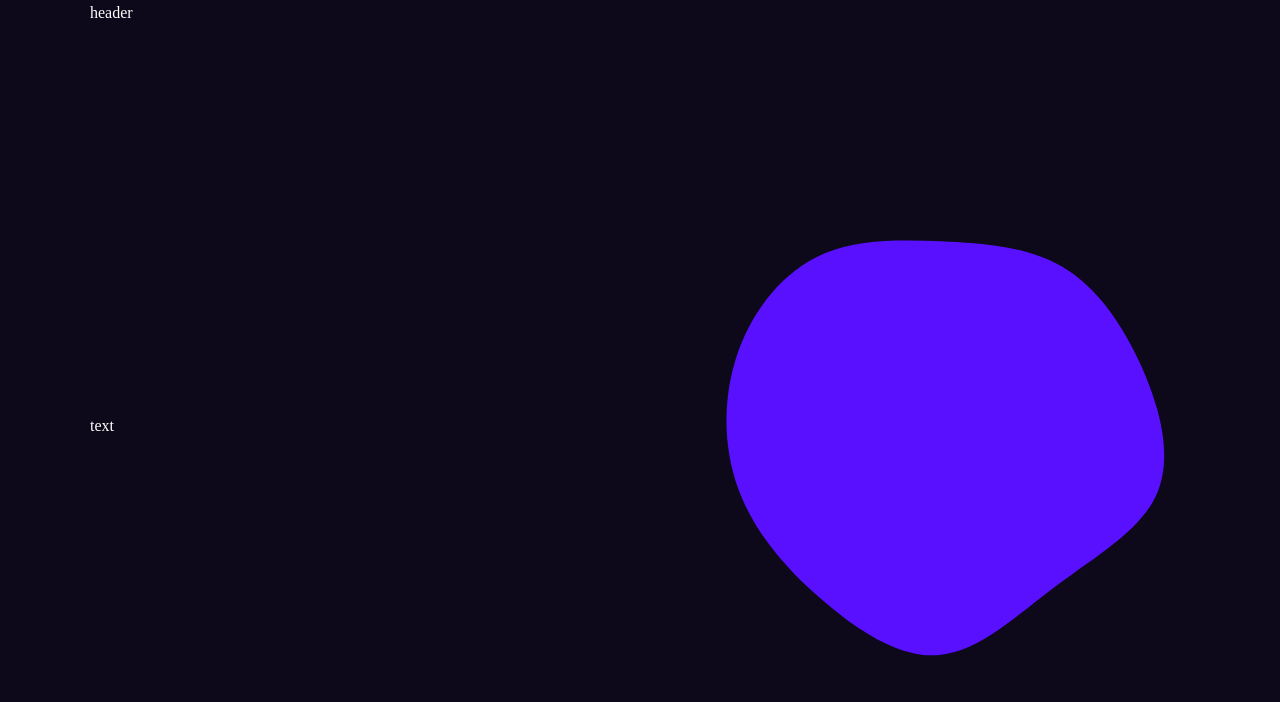
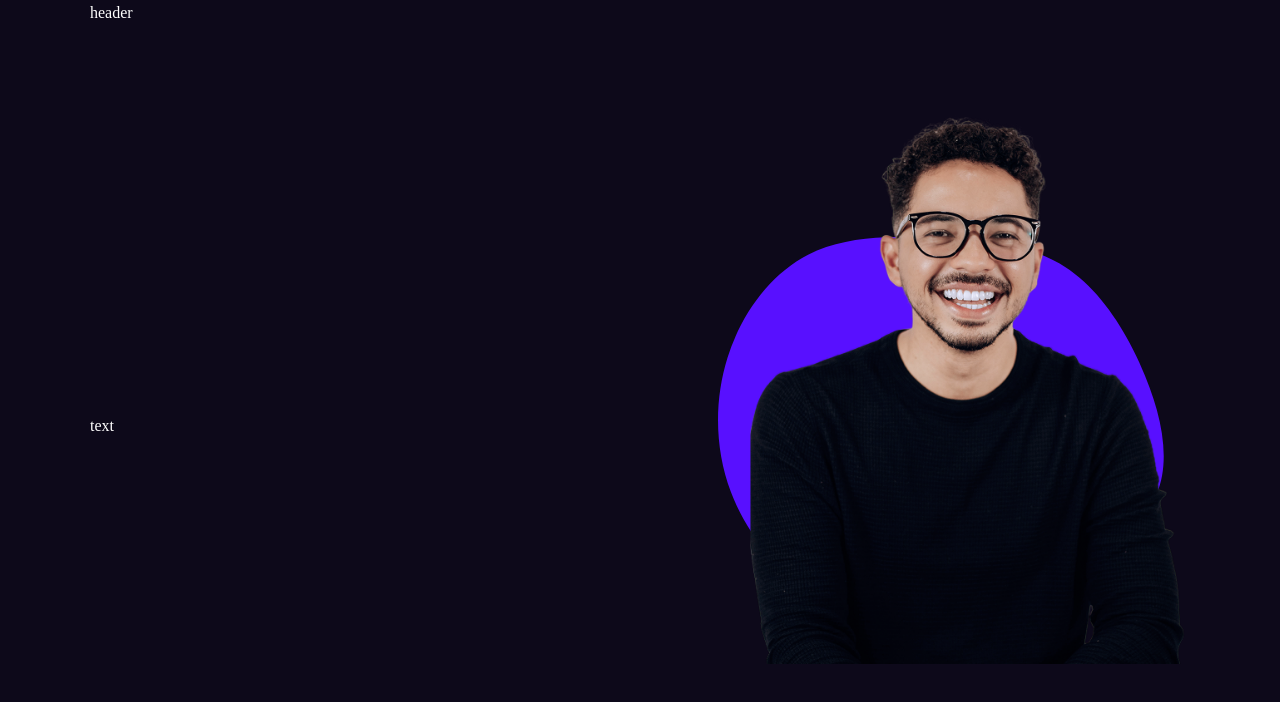
Before and after one commit to Jisap/next15-portfolio, a Next.js app: page / in a window 1280 px wide. Shown: the top 702 px of the page. Built offline with nearby package versions, Linux system fonts and the light colour scheme; a web font is replaced by a local one.

Commit message:
ImageAvatar

```diff
--- a/app/page.jsx
+++ b/app/page.jsx
@@ -2,6 +2,8 @@
 
 import Blob from '@/components/Blob'
 import { motion } from 'framer-motion'
+import Image from 'next/image'
+import avatarImg from '../public/assets/avatar.png'
 
 const Home = () => {
   return (
@@ -16,7 +18,15 @@ const Home = () => {
       <div className='flex flex-col xl:flex-row items-center justify-between w-full'>
         <div className='w-full xl:w-[550px]'>text</div>
         <div className='hidden xl:block flex-1 relative z-20'>
-          <Blob containerStyles='w-full h-full' />
+          <Blob containerStyles='w-[560px] h-[560px]' />
+          <Image
+            src={avatarImg}
+            alt="avatar"
+            width={440}
+            height={600}
+            quality={100}
+            className='absolute -top-16 left-[120px]'
+          />
         </div>
       </div>
     </motion.section>
```
